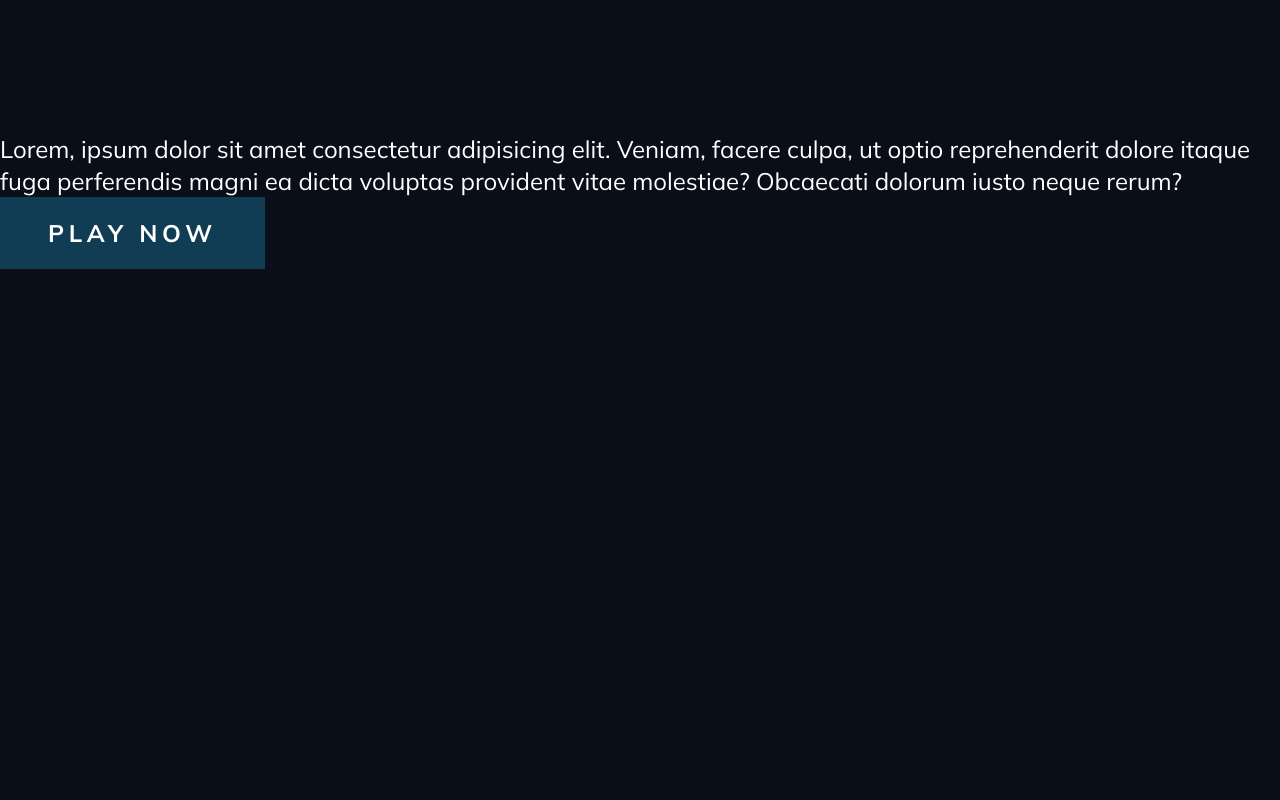
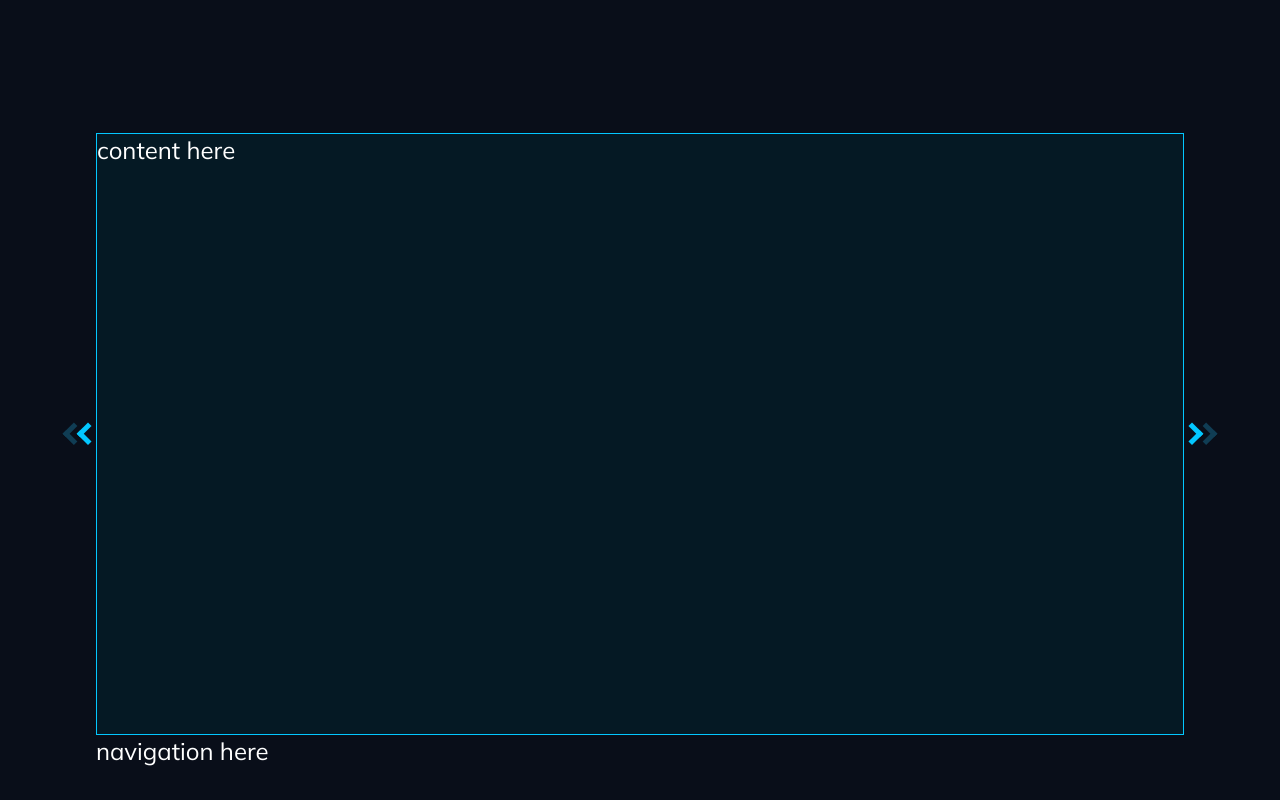
Before and after one commit to fauzialhari/engram-interactive, a Next.js app: page / in a window 1280 px wide. Shown: the part 1460-2260 px from the top of the page. Before the commit the page ends 1729 px from the top, so only its background shows below. Built offline with nearby package versions, Linux system fonts and the light colour scheme.

Commit message:
Create skeleton for component Carousel

```diff
--- /dev/null
+++ b/components/Carousel.tsx
@@ -0,0 +1,70 @@
+const Carousel: React.FC<{}> = ({}) => {
+  return (
+    <div className="mb-32 px-24">
+      <div className="relative">
+        <div className="relative bg-secondarybg pb-[55.3%]">
+          <div className="absolute inset-0 border border-primary">content here</div>
+          <div className="absolute inset-x-0 inset-y-1/2 -translate-y-1/2 w-full h-1/4 flex justify-between items-center">
+            <span
+              role="button"
+              title="Previous"
+              className="
+              h-4
+              w-4
+              border-primary
+              w-16
+              h-16
+              border-primary
+              border-l-[5px]
+              border-b-[5px]
+              rotate-45
+              -translate-x-full
+              relative
+              before:content-['']
+              before:absolute
+              before:top-2.5
+              before:right-2.5
+              before:block
+              before:w-full
+              before:h-full
+              before:box-content
+              before:border-l-[5px]
+              before:border-b-[5px]
+              before:border-secondary"
+            ></span>
+            <span
+              role="button"
+              title="Next"
+              className="
+              h-4
+              w-4
+              border-primary
+              w-16
+              h-16
+              border-primary
+              border-r-[5px]
+              border-t-[5px]
+              rotate-45
+              translate-x-full
+              relative
+              before:content-['']
+              before:absolute
+              before:bottom-2.5
+              before:left-2.5
+              before:block
+              before:w-full
+              before:h-full
+              before:box-content
+              before:border-r-[5px]
+              before:border-t-[5px]
+              before:border-secondary"
+            ></span>
+          </div>
+        </div>
+        <div>navigation here</div>
+      </div>
+    </div>
+  );
+};
+
+export default Carousel;
--- a/pages/index.tsx
+++ b/pages/index.tsx
@@ -2,6 +2,7 @@ import type { NextPage } from "next";
 
 import AnimatedHeader from "../components/AnimatedHeader";
 import Story from "../components/Story";
+import Carousel from "../components/Carousel";
 
 const Home: NextPage = () => {
   return (
@@ -31,6 +32,7 @@ const Home: NextPage = () => {
         text="Characters"
         subtitle="variety of mod chips & psionics to choose"
       />
+      <Carousel />
       <p>
         Lorem, ipsum dolor sit amet consectetur adipisicing elit. Veniam, facere
         culpa, ut optio reprehenderit dolore itaque fuga perferendis magni ea
--- a/tailwind.config.js
+++ b/tailwind.config.js
@@ -14,6 +14,7 @@ module.exports = {
         secondary: "#103d54",
         tertiary: "#0b4a6a",
         mainbg: "#090e19",
+        secondarybg: "#051924"
       },
       fontSize: {
         h1: "5rem",
```
